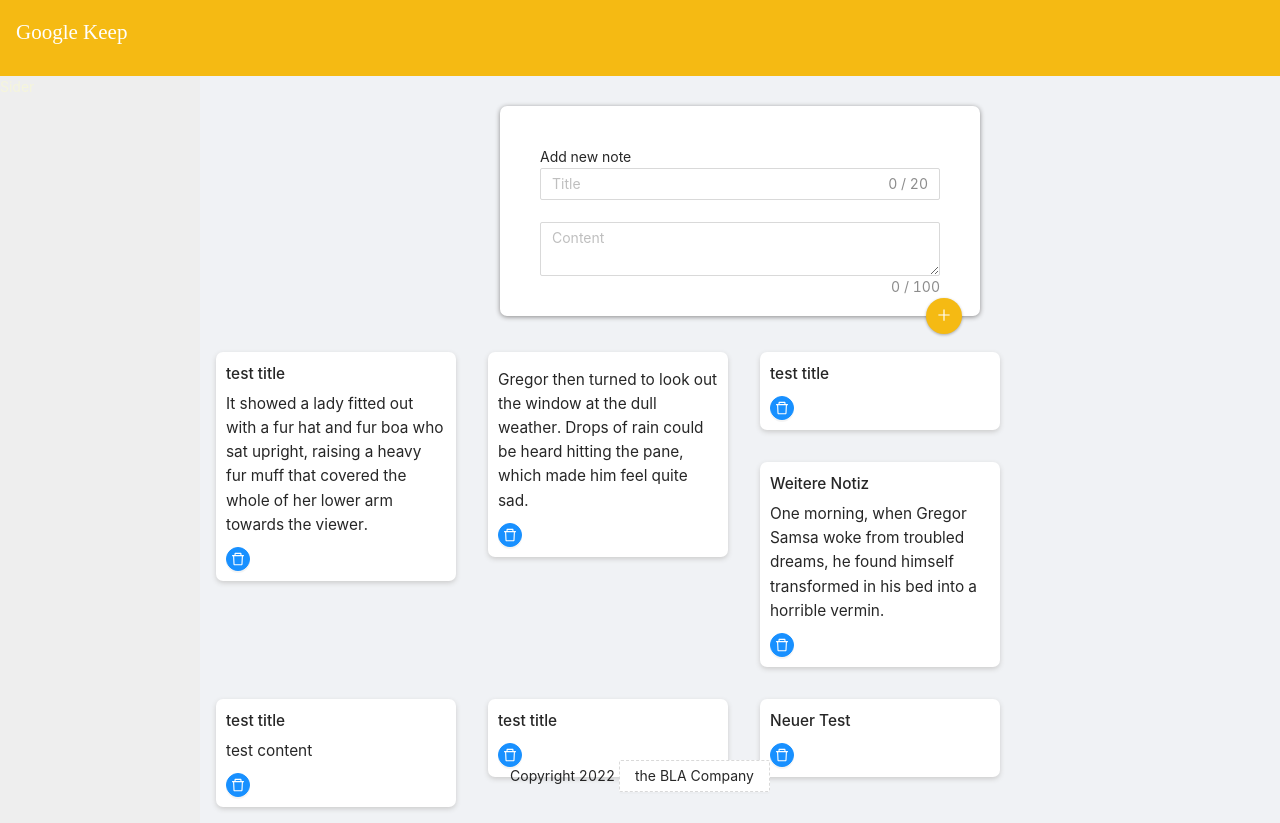
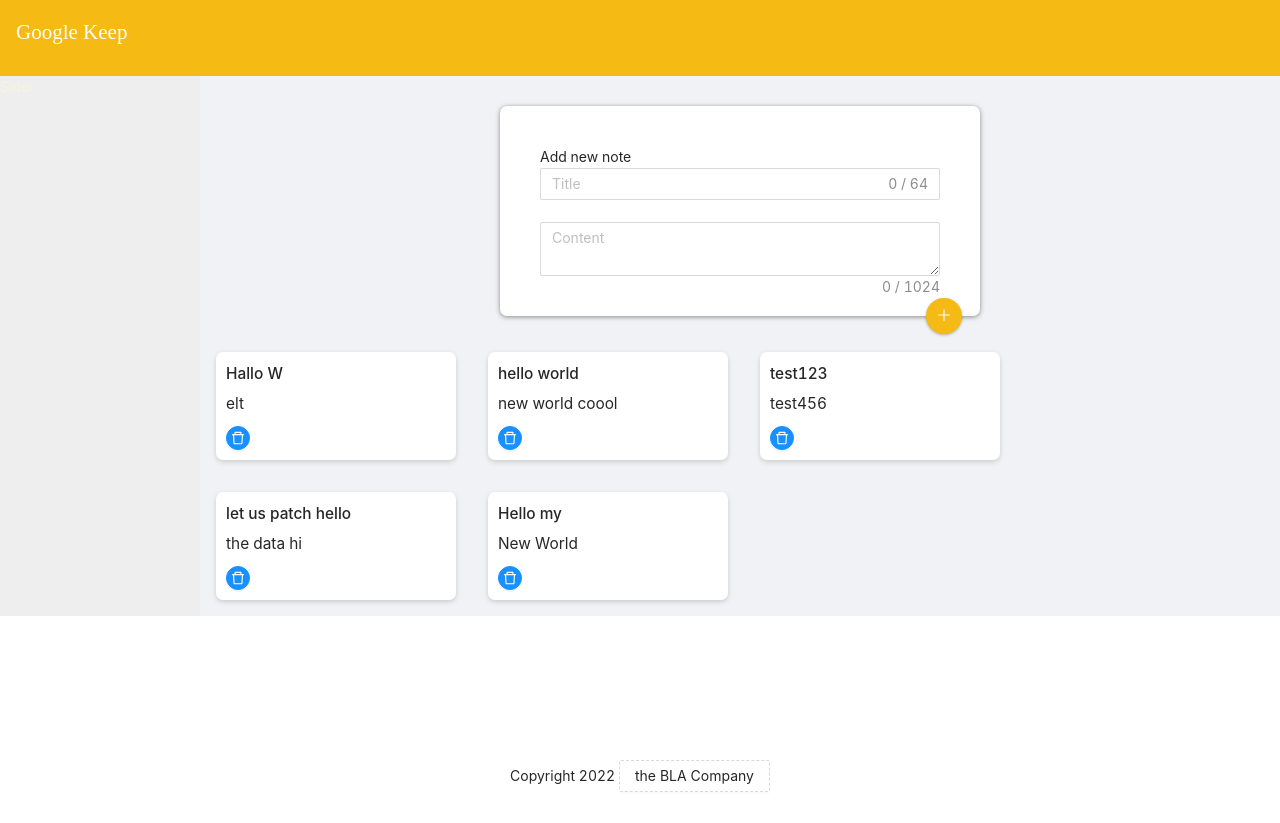
Before and after one commit to hanhoah/google-keep, a Next.js app: page / in a window 1280 px wide. After the commit the page ends 800 px from the top, so only its background shows below. Built offline with nearby package versions, Linux system fonts and the light colour scheme; data requests are answered from the project's data file.

Commit message:
DRYing Code noteAPI in api/jsonserver noteAPI

```diff
--- a/db.json
+++ b/db.json
@@ -1,35 +1,29 @@
 {
   "notes": [
     {
-      "id": "1",
-      "title": "test title",
-      "content": "It showed a lady fitted out with a fur hat and fur boa who sat upright, raising a heavy fur muff that covered the whole of her lower arm towards the viewer."
+      "title": "Hallo W",
+      "content": "elt",
+      "id": 21
     },
     {
-      "id": "2",
-      "content": "Gregor then turned to look out the window at the dull weather. Drops of rain could be heard hitting the pane, which made him feel quite sad."
+      "title": "hello world",
+      "content": "new world coool",
+      "id": 22
     },
     {
-      "id": "3",
-      "title": "test title"
+      "title": "test123",
+      "content": "test456",
+      "id": 23
     },
     {
-      "id": "4",
-      "title": "Weitere Notiz",
-      "content": "One morning, when Gregor Samsa woke from troubled dreams, he found himself transformed in his bed into a horrible vermin. "
+      "title": "let us patch hello",
+      "content": "the data hi",
+      "id": 24
     },
     {
-      "id": "5",
-      "content": "test content",
-      "title": "test title"
-    },
-    {
-      "id": "6",
-      "title": "test title"
-    },
-    {
-      "id": "7",
-      "title": "Neuer Test"
+      "title": "Hello my",
+      "content": "New World",
+      "id": 26
     }
   ]
 }
--- a/package.json
+++ b/package.json
@@ -15,6 +15,7 @@
     "next": "12.1.0",
     "react": "17.0.2",
     "react-dom": "17.0.2",
+    "react-router-dom": "^6.2.2",
     "uuid": "^8.3.2"
   },
   "devDependencies": {
--- /dev/null
+++ b/src/api/jsonserver.ts
@@ -0,0 +1,26 @@
+import Note from "../shared/types/Note";
+
+type Method = "DELETE" | "POST" | "PATCH";
+
+export const noteAPI = (
+  method: Method,
+  path: string,
+  data: Note | undefined
+) => {
+  const baseUrl = `http://localhost:3001/${path}/`;
+
+  fetch(baseUrl, {
+    method,
+
+    body: JSON.stringify({
+      title: data?.title,
+      content: data?.content,
+    }),
+
+    headers: {
+      "Content-type": "application/json; charset=UTF-8",
+    },
+  })
+    .then((response) => response.json())
+    .then((json) => console.log(json));
+};
--- a/src/components/note/AddNoteForm.tsx
+++ b/src/components/note/AddNoteForm.tsx
@@ -1,10 +1,10 @@
-import React, { useState } from "react";
+import { useState } from "react";
 import { Input } from "antd";
 import { PlusOutlined } from "@ant-design/icons";
 const { TextArea } = Input;
 import styles from "./AddNoteForm.module.css";
 import Note from "../../shared/types/Note";
-import { v4 as uuidv4 } from "uuid";
+import { noteAPI } from "../../api/jsonserver";
 
 interface Props {
   addNote: (note: Note) => void;
@@ -12,14 +12,16 @@ interface Props {
 
 function AddNoteForm(props: Props) {
   const emptyNote = {
-    key: "",
+    id: "",
     title: "",
     content: "",
   };
 
   const [note, setNote] = useState(emptyNote);
 
-  const onChange = (e: React.ChangeEvent) => {
+  const onChange = (
+    e: React.ChangeEvent<HTMLInputElement | HTMLTextAreaElement>
+  ) => {
     const { name, value } = e.target;
     setNote((prevNote) => {
       return {
@@ -29,22 +31,23 @@ function AddNoteForm(props: Props) {
     });
   };
 
-  const handleSubmit = (e: React.FormEvent) => {
+  const onSubmit = (e: React.FormEvent) => {
     e.preventDefault();
-    setNote({ ...note, key: uuidv4() });
     props.addNote(note);
-    setNote(emptyNote); //cannot setNote to empty note because async
+    setNote(emptyNote);
+    //postData(note);
+    noteAPI("POST", "notes", note);
   };
 
   return (
-    <form onSubmit={handleSubmit} className={styles.form}>
+    <form onSubmit={onSubmit} className={styles.form}>
       Add new note
       <Input
         value={note.title}
         name="title"
         placeholder="Title"
         showCount
-        maxLength={20}
+        maxLength={64}
         onChange={onChange}
       />
       <br />
@@ -54,7 +57,7 @@ function AddNoteForm(props: Props) {
         name="content"
         placeholder="Content"
         showCount
-        maxLength={100}
+        maxLength={1024}
         onChange={onChange}
       />
       <button className={styles.button}>
--- a/src/components/note/NoteItem.module.css
+++ b/src/components/note/NoteItem.module.css
@@ -17,3 +17,35 @@
   white-space: pre-wrap;
   word-wrap: break-word;
 }
+.form {
+  position: relative;
+  width: 480px;
+  margin: 30px auto 20px auto;
+  background: #fff;
+
+  border-radius: 7px;
+}
+.form > .input,
+.form > .textarea {
+  border: none;
+  padding: 4px;
+  outline: none;
+  font-size: 1.2em;
+  font-family: inherit;
+  resize: none;
+}
+
+.form > .button {
+  position: absolute;
+  right: 18px;
+  bottom: 5px;
+  background: #f5ba13;
+  color: #fff;
+  border: none;
+  border-radius: 50%;
+  width: 36px;
+  height: 36px;
+  box-shadow: 0 1px 3px rgba(0, 0, 0, 0.3);
+  cursor: pointer;
+  outline: none;
+}
--- a/src/components/note/NoteItem.tsx
+++ b/src/components/note/NoteItem.tsx
@@ -1,19 +1,20 @@
 import styles from "./NoteItem.module.css";
 import Note from "../../shared/types/Note";
 import { Modal, Button } from "antd";
-import { DeleteOutlined } from "@ant-design/icons";
+import { DeleteOutlined, CheckOutlined } from "@ant-design/icons";
 import { useState } from "react";
 import { Input } from "antd";
-import { PlusOutlined } from "@ant-design/icons";
 const { TextArea } = Input;
 
 interface Props {
   note: Note;
   deleteNote: (note: Note) => void;
+  updateNote: (note: Note) => void;
 }
 
 function NoteItem(props: Props) {
-  const onDeleteNote = () => {
+  const onDeleteNote = (e: React.MouseEvent<HTMLElement, MouseEvent>) => {
+    e.stopPropagation();
     props.deleteNote(props.note);
   };
 
@@ -25,12 +26,6 @@ function NoteItem(props: Props) {
     setIsModalVisible(true);
   };
 
-  const handleOk = (e: React.MouseEvent<HTMLElement, MouseEvent>) => {
-    e.stopPropagation();
-    setIsModalVisible(false);
-    console.log("ok modal");
-  };
-
   const handleCancel = (e: React.MouseEvent<HTMLElement, MouseEvent>) => {
     e.stopPropagation();
     console.log("cancel modal");
@@ -38,37 +33,59 @@ function NoteItem(props: Props) {
   };
   // end edit note modal
 
-  const note = props.note;
+  const [note, setNote] = useState(props.note);
+
+  const onSubmit = (e: React.FormEvent) => {
+    e.preventDefault();
+    props.updateNote(note);
+    setIsModalVisible(false);
+  };
+
+  const onChange = (
+    e: React.ChangeEvent<HTMLInputElement | HTMLTextAreaElement>
+  ) => {
+    const { name, value } = e.target;
+    setNote((prevNote) => {
+      return {
+        ...prevNote,
+        [name]: value,
+      };
+    });
+  };
+
   return (
     <div onClick={showModal} className={styles.note}>
       <h1>{note.title}</h1>
-      <p>{note.content}</p>
+      <p>{note.content?.slice(0, 80)}</p>
       <Modal
         title="Edit Note"
         visible={isModalVisible}
-        onOk={handleOk}
         onCancel={handleCancel}
+        footer={null}
       >
-        <form className={styles.form}>
+        <form onSubmit={onSubmit} className={styles.form}>
           <Input
             value={note.title}
             name="title"
             placeholder="Title"
             showCount
-            maxLength={20}
+            maxLength={64}
+            onChange={onChange}
           />
           <br />
           <br />
           <TextArea
+            rows={5}
             value={note.content}
             name="content"
             placeholder="Content"
             showCount
-            maxLength={100}
+            maxLength={1024}
+            onChange={onChange}
           />
-          <button className={styles.button}>
+          <button type="submit" className={styles.button}>
             {" "}
-            <PlusOutlined />{" "}
+            <CheckOutlined />{" "}
           </button>
         </form>{" "}
       </Modal>
--- a/src/pages/api/hello.js
+++ /dev/null
@@ -1,5 +0,0 @@
-// Next.js API route support: https://nextjs.org/docs/api-routes/introduction
-
-export default function handler(req, res) {
-  res.status(200).json({ name: 'John Doe' })
-}
--- a/src/pages/index.tsx
+++ b/src/pages/index.tsx
@@ -3,6 +3,7 @@ import Note from "../shared/types/Note";
 //import initialNotes from "../shared/notes";
 import AddNoteForm from "../components/note/AddNoteForm";
 import { useEffect, useState } from "react";
+import { noteAPI } from "../api/jsonserver";
 
 const getInitialNotes = async (): Promise<Note[]> => {
   console.log("getInitialNotes");
@@ -21,7 +22,11 @@ export default function Home() {
     getInitialNotes().then((initialNotes) => {
       setNotes(initialNotes);
     });
-  }, []);
+  }, [notes]);
+
+  useEffect(() => {
+    console.log("Component did update");
+  });
 
   function addNote(note: Note) {
     setNotes((prev) => {
@@ -29,8 +34,20 @@ export default function Home() {
     });
   }
 
+  function updateNote(note: Note) {
+    console.log("updating note", note);
+    //patchData(note);
+    noteAPI("PATCH", `notes/${note.id}`, note);
+  }
+
   function deleteNote(note: Note) {
-    //console.log("deleting note ", note);
+    const result = notes.filter((current) => {
+      return current.id !== note.id;
+    });
+
+    setNotes(result);
+    //deleteItem(note);
+    noteAPI("DELETE", `notes/${note.id}`, note);
   }
 
   //console.log("notes: ", notes);
@@ -39,7 +56,12 @@ export default function Home() {
     <>
       <AddNoteForm addNote={addNote} />
       {notes.map((note) => (
-        <NoteItem key={note.key} note={note} deleteNote={deleteNote} />
+        <NoteItem
+          key={note.id}
+          note={note}
+          deleteNote={deleteNote}
+          updateNote={updateNote}
+        />
       ))}
     </>
   );
--- a/src/shared/types/Note.ts
+++ b/src/shared/types/Note.ts
@@ -1,5 +1,5 @@
 export default interface Note {
-  key: string;
+  id: string;
   title?: string;
   content?: string;
 }
```
Also changed, not shown: temp/generic.ts (added, +50 -0 lines), 2 other files (tests, documents, lock files or other folders).
